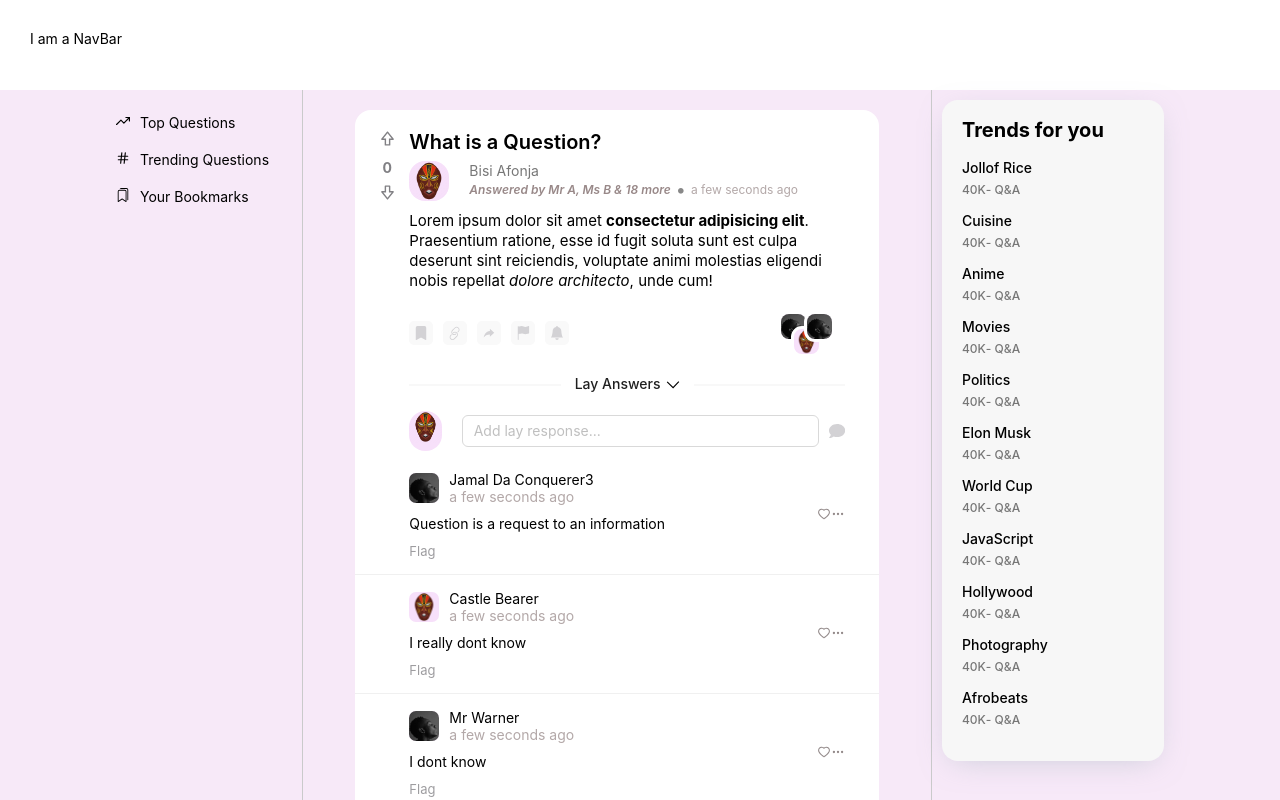
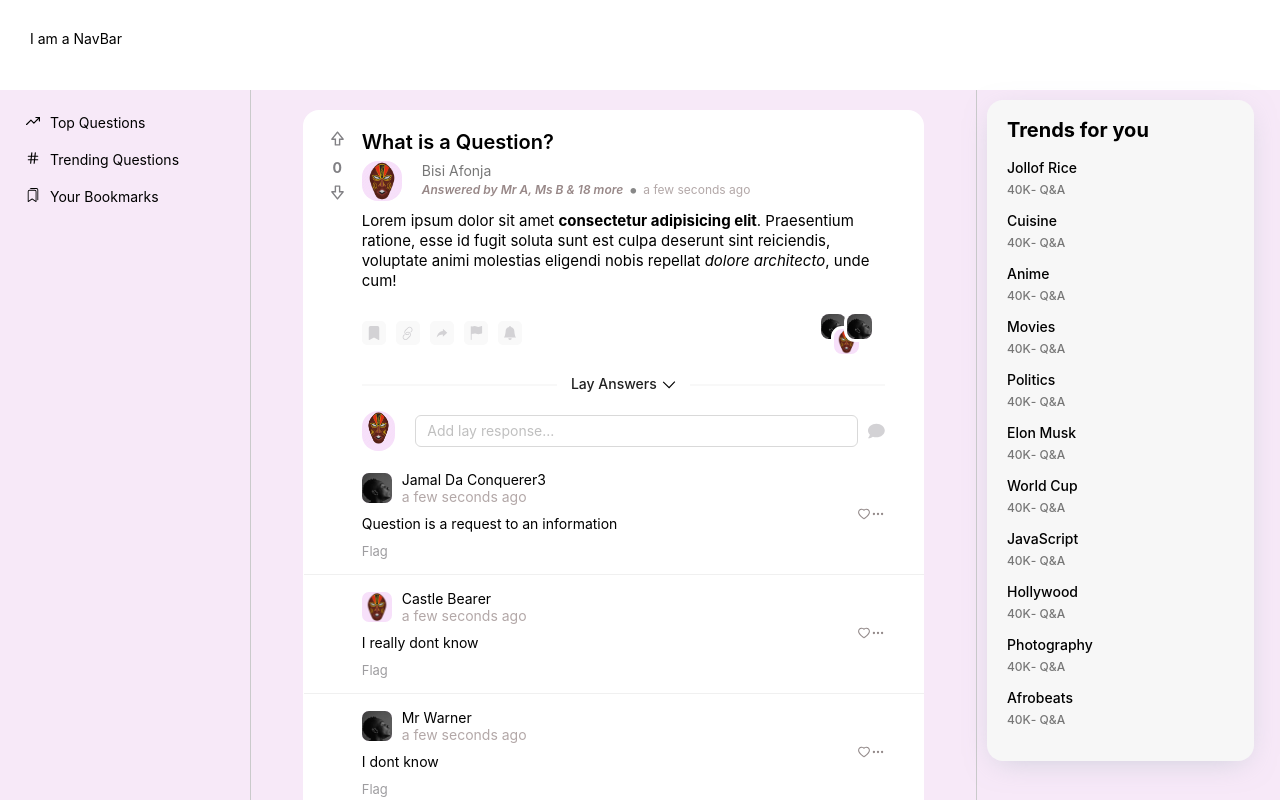
Before and after one commit to whoismuktar/lay-app, a React (Create React App) app: page / in a window 1280 px wide. Shown: the top 800 px of the page. Built offline with nearby package versions, Linux system fonts and the light colour scheme.

Commit message:
increase fixed width

```diff
--- a/src/Assets/styles/App.scss
+++ b/src/Assets/styles/App.scss
@@ -38,7 +38,7 @@
 }
 
 .app-wrapper {
-  max-width: 1100px;
+  max-width: 1300px;
   margin: 0 auto !important;
 }
 
```
